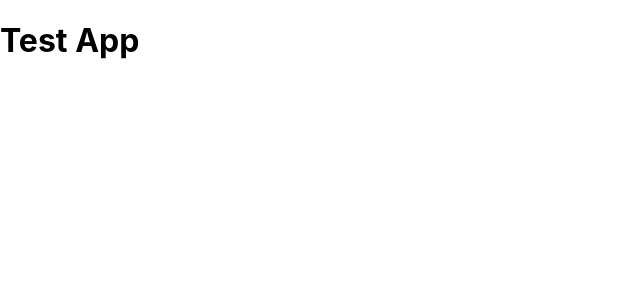
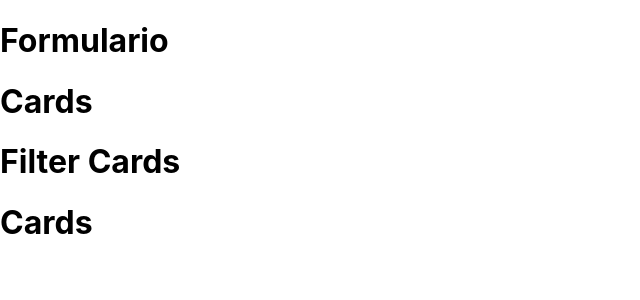
Before and after one commit to tryber/sd-013-a-project-tryunfo-beta, a React (Create React App) app: page / in a window 1280 px wide. Shown: the top 300 px of the page, without its empty margins (0-640 px from the left). Built offline with nearby package versions, Linux system fonts and the light colour scheme.

Commit message:
add os components no App.js

```diff
--- a/src/App.js
+++ b/src/App.js
@@ -1,4 +1,7 @@
 import React, { Component } from 'react';
+import Card from './components/Card';
+import FilterCards from './components/FilterCards';
+import Form from './components/Form';
 
 class App extends Component {
   constructor(props) {
@@ -23,7 +26,16 @@ class App extends Component {
 
   render() {
     return (
-      <h1>Test App</h1>
+      <div className="container-tryunfo">
+        <div className="container-preview">
+          <div><Form /></div>
+          <div><Card /></div>
+        </div>
+        <div className="container-display-card">
+          <div><FilterCards /></div>
+          <div><Card /></div>
+        </div>
+      </div>
     );
   }
 }
```
